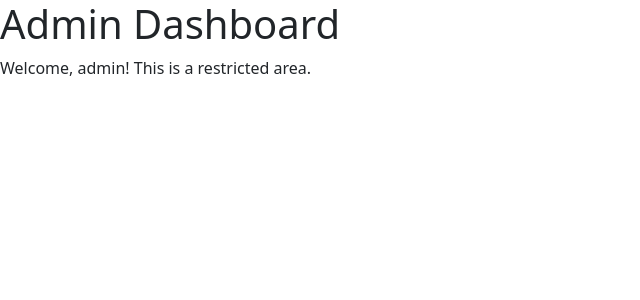
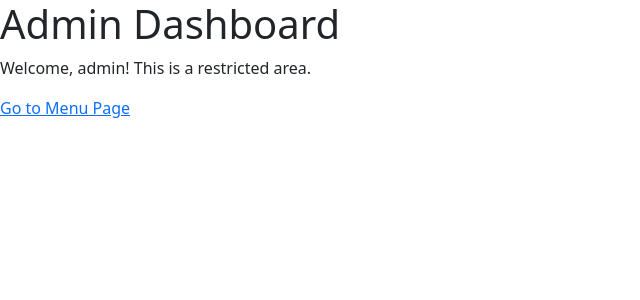
Before and after one commit to newpoopuk/POS, a React (Create React App) app: page /admin in a window 1280 px wide. Shown: the top 300 px of the page, without its empty margins (0-640 px from the left). Built offline with nearby package versions, Linux system fonts and the light colour scheme; sample sign-in values are in the browser's storage.

Commit message:
Your commit message

```diff
--- a/src/App.js
+++ b/src/App.js
@@ -10,12 +10,15 @@ import Decrease from "./Decrease";
 import Decrease2 from "./Decrease2";
 import Decreasesummary from "./Decreasesummary";
 import ProductChanges from "./ProductChanges";
+import MenuPage from "./MenuPage";  // <-- Import your menu page
 
-// Add an AdminDashboard component (you can create this later)
-const AdminDashboard = () => (
+// Add an AdminDashboard component (you can expand this as needed)
+const AdminDashboard = ({ onLogout }) => (
   <div>
     <h1>Admin Dashboard</h1>
     <p>Welcome, admin! This is a restricted area.</p>
+    {/* Navigation link to the Menu Page */}
+    <a href="/menu">Go to Menu Page</a>
   </div>
 );
 
@@ -26,7 +29,6 @@ function App() {
   const [agentId, setAgentId] = useState("");
   const [role, setRole] = useState(""); // Add role state
 
-  // Load login state from localStorage on mount
   useEffect(() => {
     const storedUser = localStorage.getItem("user");
     if (storedUser) {
@@ -39,21 +41,18 @@ function App() {
     }
   }, []);
 
-  // Handle login: Update state and store in localStorage
   const handleLogin = (customer_name, key, agentId, role) => {
     setIsLoggedIn(true);
     setCustomerName(customer_name);
     setKey(key);
     setAgentId(agentId);
     setRole(role);
-    // Store in localStorage to persist across refreshes
     localStorage.setItem(
       "user",
       JSON.stringify({ customer_name, key, agentId, role })
     );
   };
 
-  // Handle logout: Clear state and localStorage
   const handleLogout = () => {
     setIsLoggedIn(false);
     setCustomerName("");
@@ -66,12 +65,10 @@ function App() {
   return (
     <Router>
       <Routes>
-        {/* If not logged in, show LoginPage */}
         {!isLoggedIn ? (
           <Route path="/" element={<LoginPage onLogin={handleLogin} />} />
         ) : (
           <>
-            {/* Redirect based on role */}
             <Route
               path="/"
               element={
@@ -197,9 +194,13 @@ function App() {
                 )
               }
             />
+            {/* Menu route */}
+            <Route
+              path="/menu"
+              element={<MenuPage />}
+            />
           </>
         )}
-        {/* Redirect any unknown routes to the root */}
         <Route path="*" element={<Navigate to="/" />} />
       </Routes>
     </Router>
```
Also changed, not shown: src/MenuPage.js (added).
